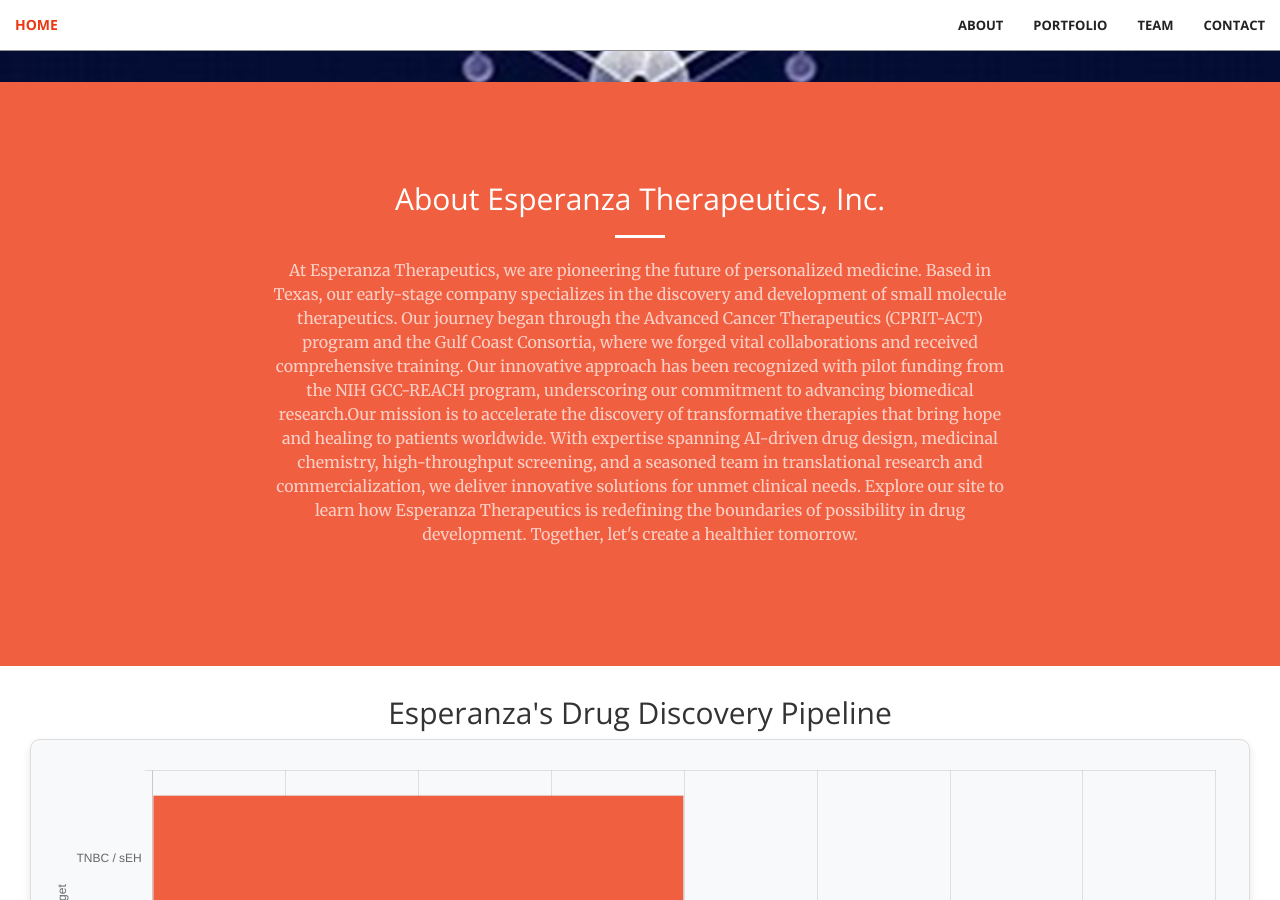
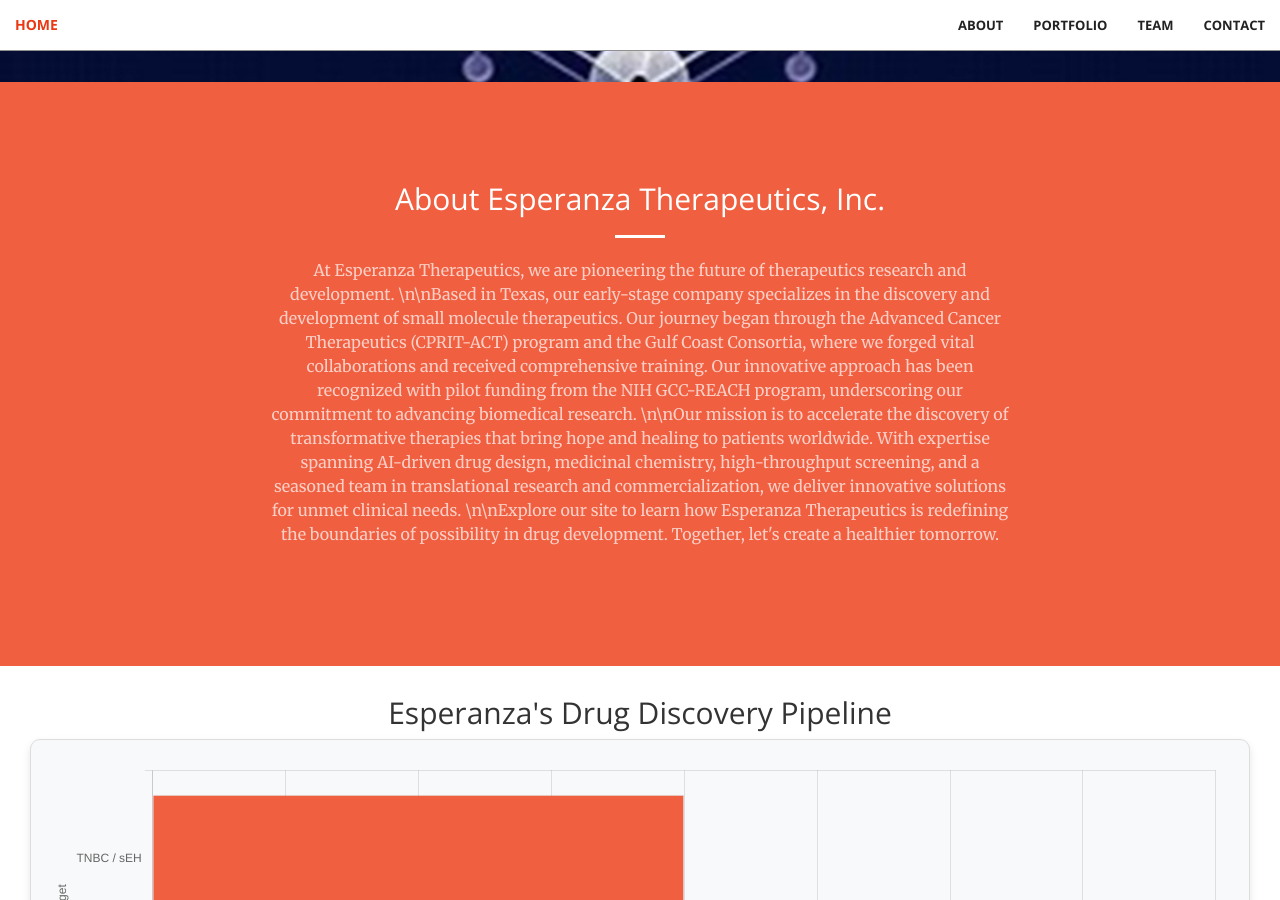
Before and after one commit to Esperanza-Therapeutics/Esperanza-therapeutics.github.io, a Jekyll site: the page built from index.html, in a window 1280 px wide and 900 px high, scrolled down 818 px. Built offline with Jekyll 4.4.1, drawn with Linux system fonts in a browser that asks for light colours; nearby versions of some CDN libraries.

Commit message:
Update call-to-action.html

```diff
--- a/_includes/call-to-action.html
+++ b/_includes/call-to-action.html
@@ -4,7 +4,7 @@
             <div class="col-lg-8 col-lg-offset-2 text-center">
                 <h2 class="section-heading">About Esperanza Therapeutics, Inc.</h2>
                 <hr class="light">
-                <p class="text-faded">At Esperanza Therapeutics, we are pioneering the future of personalized medicine. Based in Texas, our early-stage company specializes in the discovery and development of small molecule therapeutics. Our journey began through the Advanced Cancer Therapeutics (CPRIT-ACT) program and the Gulf Coast Consortia, where we forged vital collaborations and received comprehensive training. Our innovative approach has been recognized with pilot funding from the NIH GCC-REACH program, underscoring our commitment to advancing biomedical research.Our mission is to accelerate the discovery of transformative therapies that bring hope and healing to patients worldwide. With expertise spanning AI-driven drug design, medicinal chemistry, high-throughput screening, and a seasoned team in translational research and commercialization, we deliver innovative solutions for unmet clinical needs. Explore our site to learn how Esperanza Therapeutics is redefining the boundaries of possibility in drug development. Together, let's create a healthier tomorrow.</p>
+                <p class="text-faded">At Esperanza Therapeutics, we are pioneering the future of therapeutics research and development. \n\nBased in Texas, our early-stage company specializes in the discovery and development of small molecule therapeutics. Our journey began through the Advanced Cancer Therapeutics (CPRIT-ACT) program and the Gulf Coast Consortia, where we forged vital collaborations and received comprehensive training. Our innovative approach has been recognized with pilot funding from the NIH GCC-REACH program, underscoring our commitment to advancing biomedical research. \n\nOur mission is to accelerate the discovery of transformative therapies that bring hope and healing to patients worldwide. With expertise spanning AI-driven drug design, medicinal chemistry, high-throughput screening, and a seasoned team in translational research and commercialization, we deliver innovative solutions for unmet clinical needs. \n\nExplore our site to learn how Esperanza Therapeutics is redefining the boundaries of possibility in drug development. Together, let's create a healthier tomorrow.</p>
             </div>
         </div>
     </div>
```
